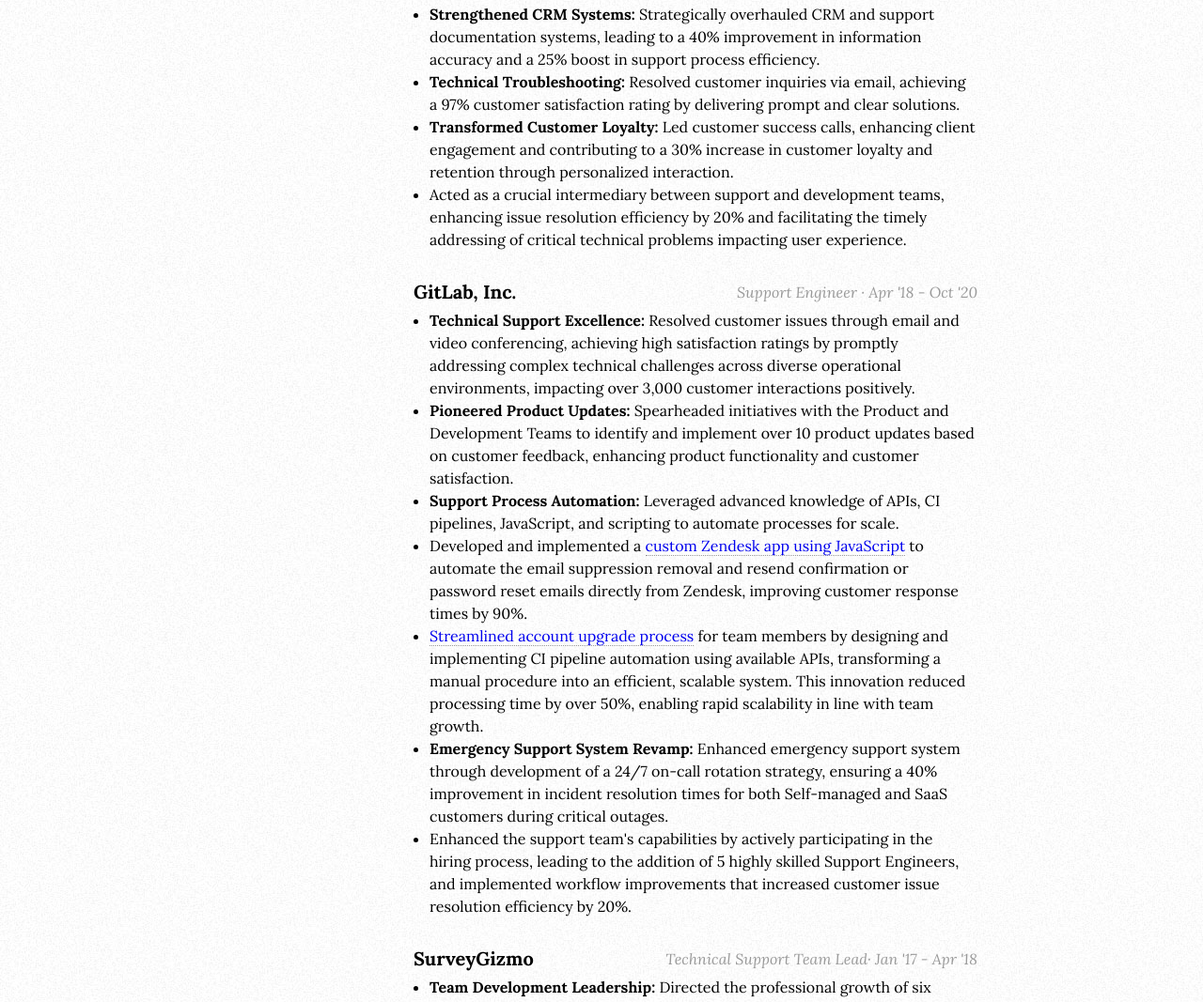
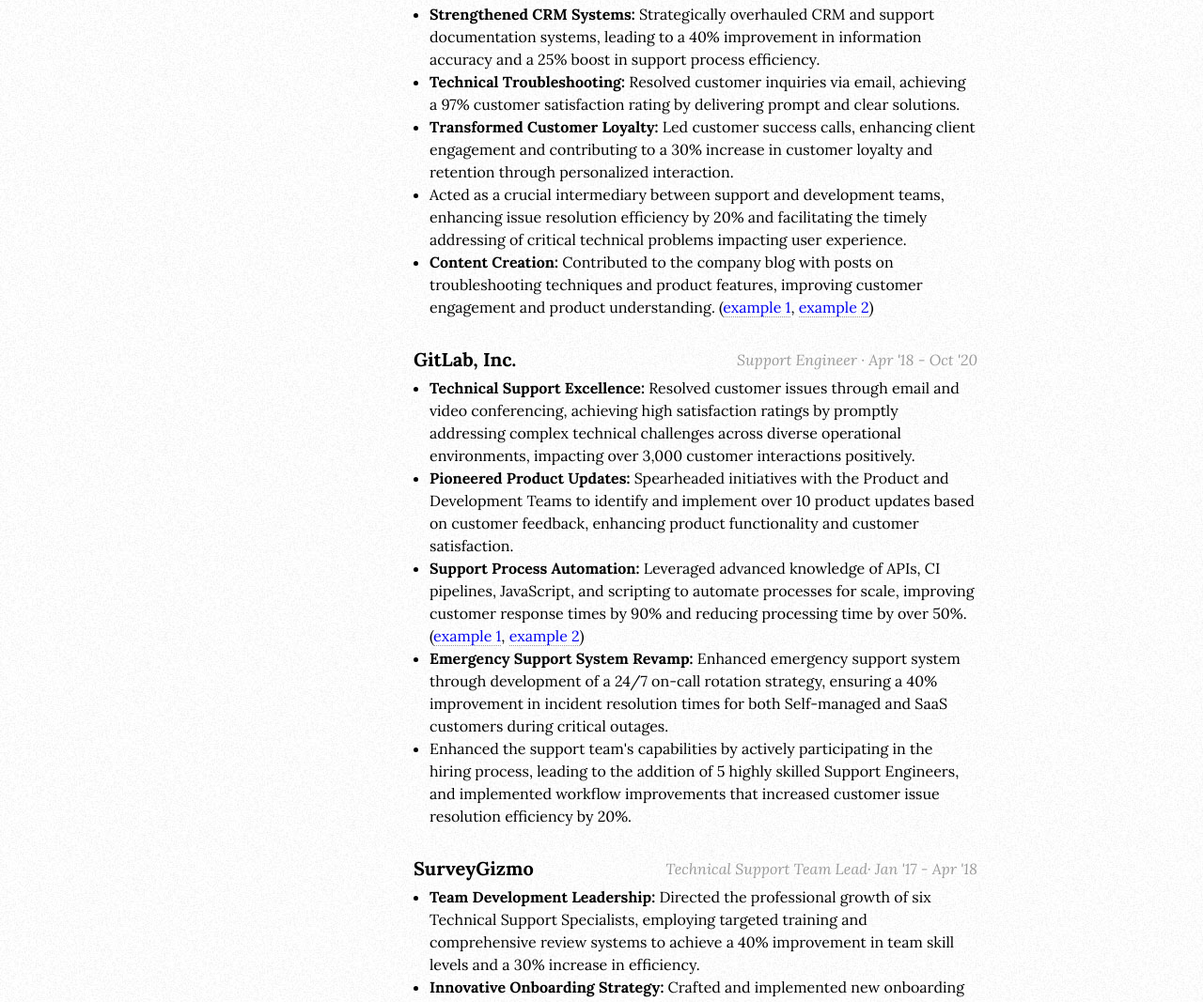
Before and after one commit to deandre/deandre.github.io, a plain HTML site: page index.html in a window 1280 px wide. Shown: the part 1763-2830 px from the top of the page at 94% size. Drawn offline with Linux system fonts and the light colour scheme.

Commit message:
Updates DNSimple

```diff
--- a/index.html
+++ b/index.html
@@ -360,6 +360,21 @@
                             addressing of critical technical problems impacting
                             user experience.
                         </li>
+                        <li>
+                            <strong>Content Creation:</strong> Contributed to
+                            the company blog with posts on troubleshooting
+                            techniques and product features, improving customer
+                            engagement and product understanding. (<a
+                                href="https://blog.dnsimple.com/2021/04/how-we-support-our-customers-reflection/"
+                                target="_blank"
+                                >example 1</a
+                            >,
+                            <a
+                                href="https://blog.dnsimple.com/2021/07/au-registry-updates/"
+                                target="_blank"
+                                >example 2</a
+                            >)
+                        </li>
                     </ul>
 
                     <!-- GitLab -->
@@ -389,31 +404,17 @@
                             <strong>Support Process Automation:</strong>
                             Leveraged advanced knowledge of APIs, CI pipelines,
                             JavaScript, and scripting to automate processes for
-                            scale.
-                        </li>
-                        <li>
-                            Developed and implemented a
-                            <a
+                            scale, improving customer response times by 90% and
+                            reducing processing time by over 50%. (<a
                                 href="https://gitlab.com/gitlab-com/support/support-team-meta/-/issues/1555"
                                 target="_blank"
-                                >custom Zendesk app using JavaScript</a
-                            >
-                            to automate the email suppression removal and resend
-                            confirmation or password reset emails directly from
-                            Zendesk, improving customer response times by 90%.
-                        </li>
-                        <li>
+                                >example 1</a
+                            >,
                             <a
                                 href="https://gitlab.com/gitlab-com/www-gitlab-com/-/merge_requests/28241"
                                 target="_blank"
-                                >Streamlined account upgrade process</a
-                            >
-                            for team members by designing and implementing CI
-                            pipeline automation using available APIs,
-                            transforming a manual procedure into an efficient,
-                            scalable system. This innovation reduced processing
-                            time by over 50%, enabling rapid scalability in line
-                            with team growth.
+                                >example 2</a
+                            >)
                         </li>
                         <li>
                             <strong>Emergency Support System Revamp:</strong>
```
